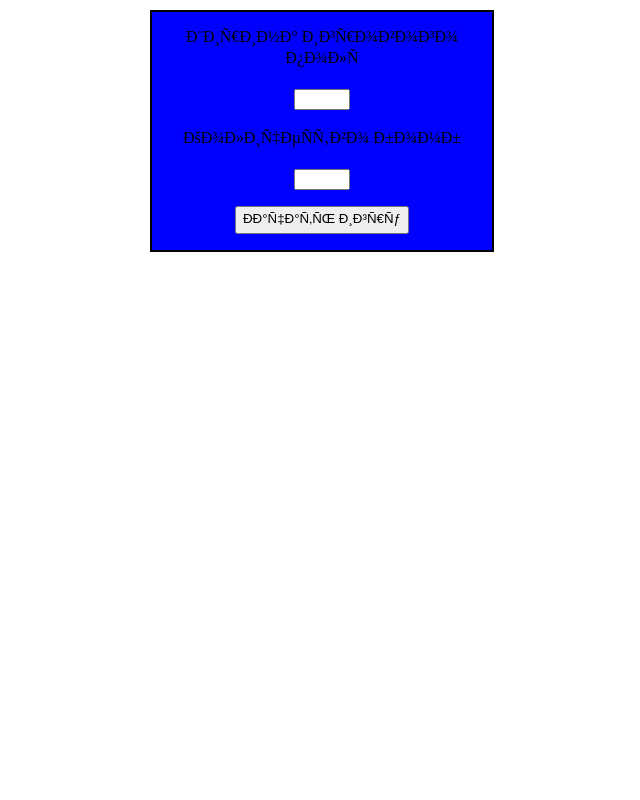
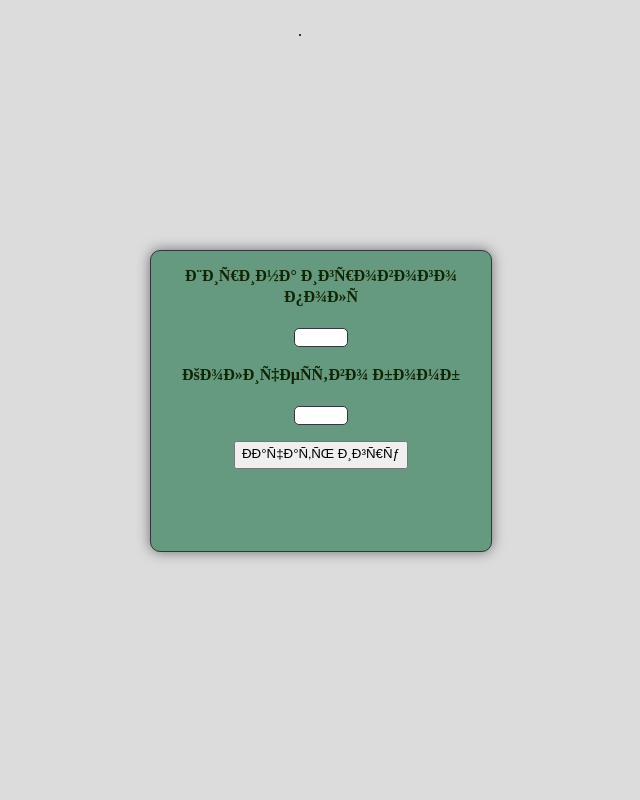
Before and after one commit to TABelousova/minesweeper, a PHP site: page / in a window 1280 px wide. Shown: the whole page, without its empty margins (340-980 px from the left). Run offline with PHP 8.4, Linux system fonts and the light colour scheme.

Commit message:
меняет стиль начального и конечного окон

```diff
--- a/style.css
+++ b/style.css
@@ -1,10 +1,11 @@
 body {
     margin: 0;
+background-color: #DCDCDC;
 }
 
 table {
-    background-color: gray;
-    border: 1px solid black;
+    background-color: #beb5c5;
+    border: 1px solid #32363f;
     padding: 0;
     margin: 0 auto;
     border-spacing: 0;
@@ -19,7 +20,13 @@
     padding: 5px;
     margin: 0;
     border: 1px dashed dimgray;
+width: 15px;
+height: 15px;
+text-align: center;
 }
+
+td:hover {
+cursor: pointer;}
 
 #mineleft {
     color: red;
@@ -30,6 +37,7 @@
 .header-text {
     font-weight: bold;
     font-size: 20px;
+color: #112503;
 }
 
 .header {
@@ -42,15 +50,18 @@
 }
 
 .popup_window {
-    background-color: blue;
+    background-color: #659980;
     width: 300px;
+height: 300px;
     position: absolute;
     left: calc(50% - 150px);
-    top: 10px;
+    top: calc(50% - 150px);
     padding-left: 20px;
     padding-right: 20px;
     text-align: center;
-    border: 2px solid black;
+    border: 1px solid #32363f;
+    box-shadow: 0 0 13px rgba(0,0,0,0.5);
+    border-radius: 10px;
 }
 
 #finish_window {
@@ -64,3 +75,13 @@
 .error_value {
     color: red;
 }
+
+#start_setting_form > p {
+	color: #112503;
+	font-weight: bold;
+}
+
+#m_value, #n_value {
+border: 1px solid #32363f;
+    border-radius: 5px;
+}
```
